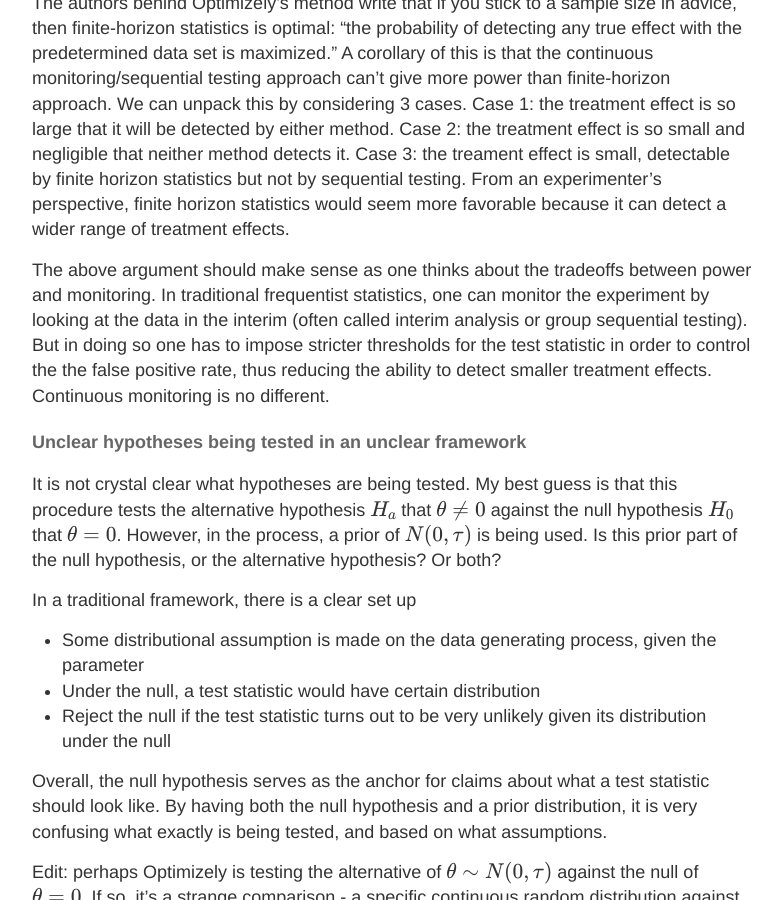
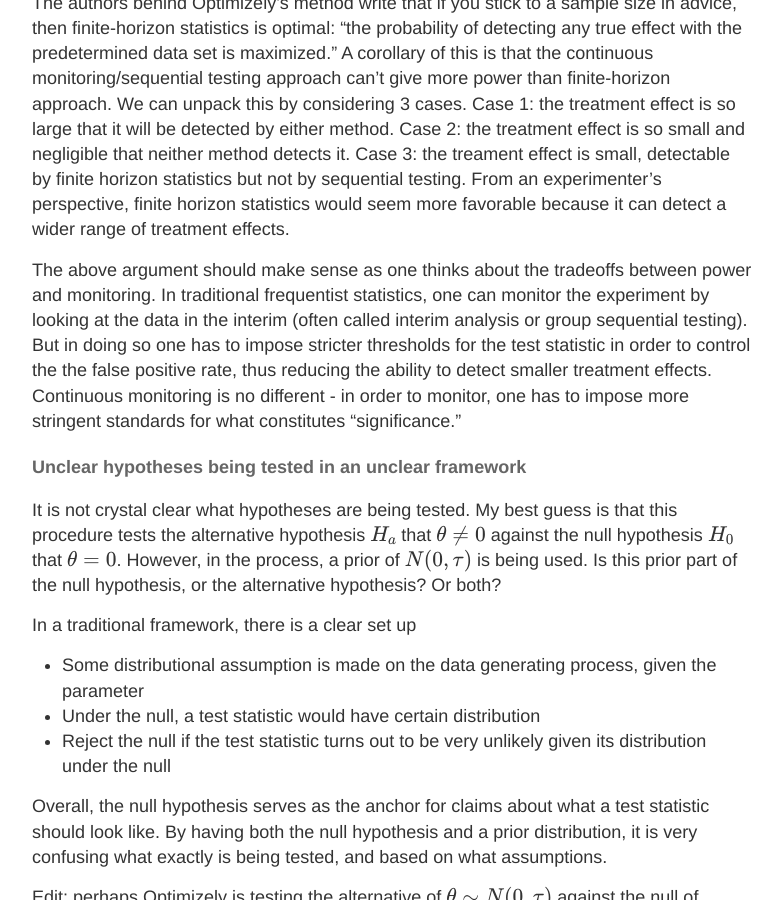
Before and after one commit to lechipatrick/lechipatrick.github.io, a Jekyll site: the page built from _posts/2022-12-07-a-critique-of-Optimizely.md, in a window 1280 px wide and 900 px high, scrolled down 3475 px. Shown: the whole window, without its empty margins (248-1030 px from the left). Built offline with Jekyll 4.4.1, drawn with Linux system fonts in a browser that asks for light colours; formulas are drawn with MathJax 3.

Commit message:
Update 2022-12-07-a-critique-of-Optimizely.md

```diff
--- a/_posts/2022-12-07-a-critique-of-Optimizely.md
+++ b/_posts/2022-12-07-a-critique-of-Optimizely.md
@@ -72,7 +72,7 @@ Optimizely uses an inference method that relies on a likelihood ratio test. In a
 #### Limited power
 The authors behind Optimizely's method write that if you stick to a sample size in advice, then finite-horizon statistics is optimal: "the probability of detecting any true effect with the predetermined data set is maximized." A corollary of this is that the continuous monitoring/sequential testing approach can't give more power than finite-horizon approach. We can unpack this by considering 3 cases. Case 1: the treatment effect is so large that it will be detected by either method. Case 2: the treatment effect is so small and negligible that neither method detects it. Case 3: the treament effect is small, detectable by finite horizon statistics but not by sequential testing. From an experimenter's perspective, finite horizon statistics would seem more favorable because it can detect a wider range of treatment effects.
 
-The above argument should make sense as one thinks about the tradeoffs between power and monitoring. In traditional frequentist statistics, one can monitor the experiment by looking at the data in the interim (often called interim analysis or group sequential testing). But in doing so one has to impose stricter thresholds for the test statistic in order to control the the false positive rate, thus reducing the ability to detect smaller treatment effects. Continuous monitoring is no different.
+The above argument should make sense as one thinks about the tradeoffs between power and monitoring. In traditional frequentist statistics, one can monitor the experiment by looking at the data in the interim (often called interim analysis or group sequential testing). But in doing so one has to impose stricter thresholds for the test statistic in order to control the the false positive rate, thus reducing the ability to detect smaller treatment effects. Continuous monitoring is no different - in order to monitor, one has to impose more stringent standards for what constitutes "significance."
 
 #### Unclear hypotheses being tested in an unclear framework
 It is not crystal clear what hypotheses are being tested. My best guess is that this procedure tests the alternative hypothesis $H_a$ that $\theta\neq 0$ against the null hypothesis $H_0$ that $\theta = 0$. However, in the process, a prior of $N(0, \tau)$ is being used. Is this prior part of the null hypothesis, or the alternative hypothesis? Or both?
```
